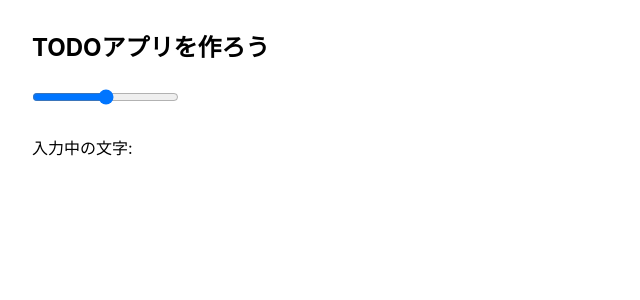
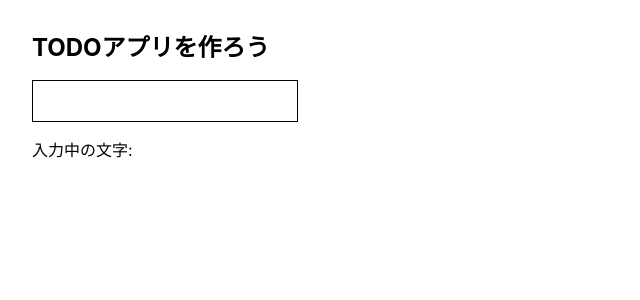
Before and after one commit to nozawana/Create-a-codespace, a React (Vite) app: page / in a window 1280 px wide. Shown: the top 300 px of the page, without its empty margins (0-640 px from the left). Built offline with nearby package versions, Linux system fonts and the light colour scheme.

Commit message:
デプロイ

```diff
--- a/src/App.tsx
+++ b/src/App.tsx
@@ -7,7 +7,7 @@ export default function App() {
     <div className="p-8">
       <h1 className="text-2xl font-bold mb-4">TODOアプリを作ろう</h1>
       <input
-        type="range"
+        type="text"
         value={text}
         onChange={() => {}}
         //onChange={(e) => setText(e.target.value)}
```
